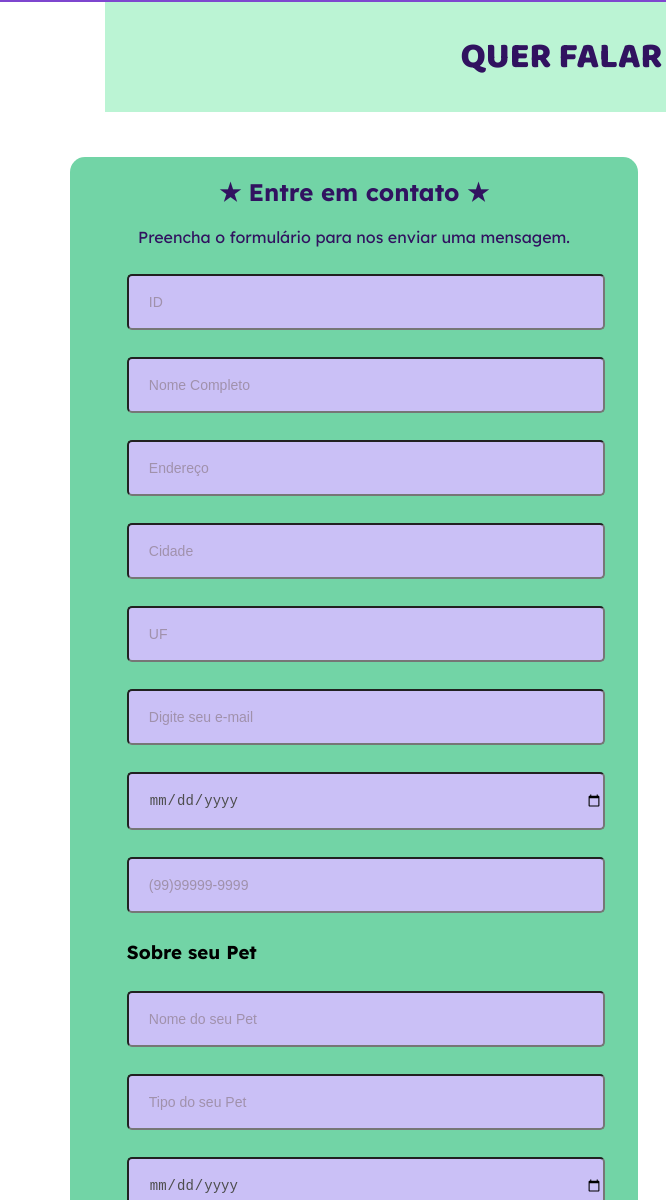
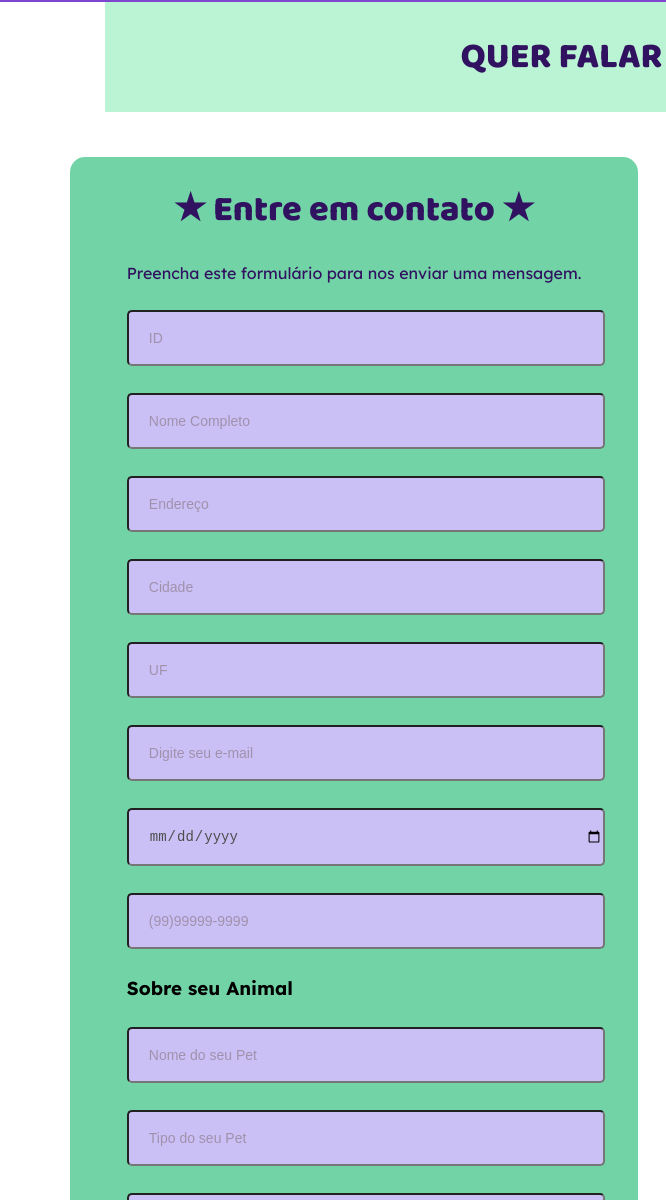
Before and after one commit to BrCZ8/Teste, a plain HTML site: page contato.html in a window 1280 px wide. Shown: the part 128-1328 px from the top of the page, 0-666 px from the left. Drawn offline with Linux system fonts and the light colour scheme.

Commit message:
Gerando commit das minhas alterações página contato.html

```diff
--- a/contato.html
+++ b/contato.html
@@ -107,8 +107,8 @@
         </div>
         <div id="contato-conteudo">
             <div id="dados-contato">
-                <h2 class="h2-contato"> ★ Entre em contato ★</h2>
-                <p class="p-contato">Preencha o formulário para nos enviar uma mensagem.
+                <h1 class="h2-contato"> ★ Entre em contato ★</h1>
+                <p class="p-contato">Preencha este formulário para nos enviar uma mensagem.
                 </p>
                 <form id="frm-contato" action="#">
                     <input class="input-cadastro" id="frm-id" type="text" placeholder="ID" required />
@@ -119,7 +119,7 @@
                     <input class="input-cadastro" id="frm-email" type="email" placeholder="Digite seu e-mail" required />
                     <input class="input-cadastro" id="frm-data" type="date" placeholder="Data de nascimento" required />
                     <input class="input-cadastro" id="frm-telefone" type="tel" placeholder="(99)99999-9999" required />
-                    <h3 id="h3-cad">Sobre seu Pet</h3>
+                    <h3 id="h3-cad">Sobre seu Animal</h3>
                     <input class="input-cadastro" id="frm-nome-pet" type="text" placeholder="Nome do seu Pet" required />
                     <input class="input-cadastro" id="frm-tipo" type="text" placeholder="Tipo do seu Pet" required />
                     <input class="input-cadastro" id="frm-idade" type="date" placeholder="Idade do seu Pet" required />
```
